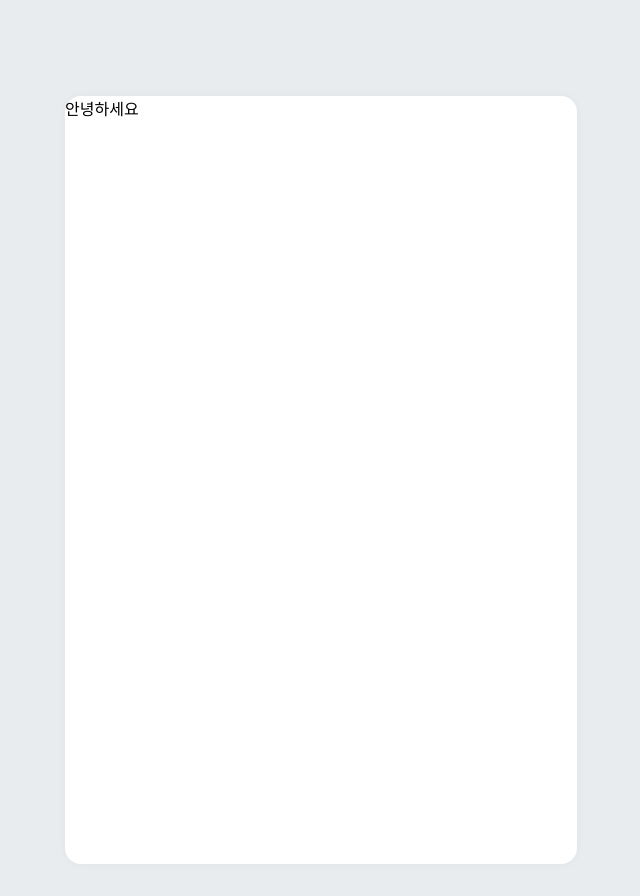
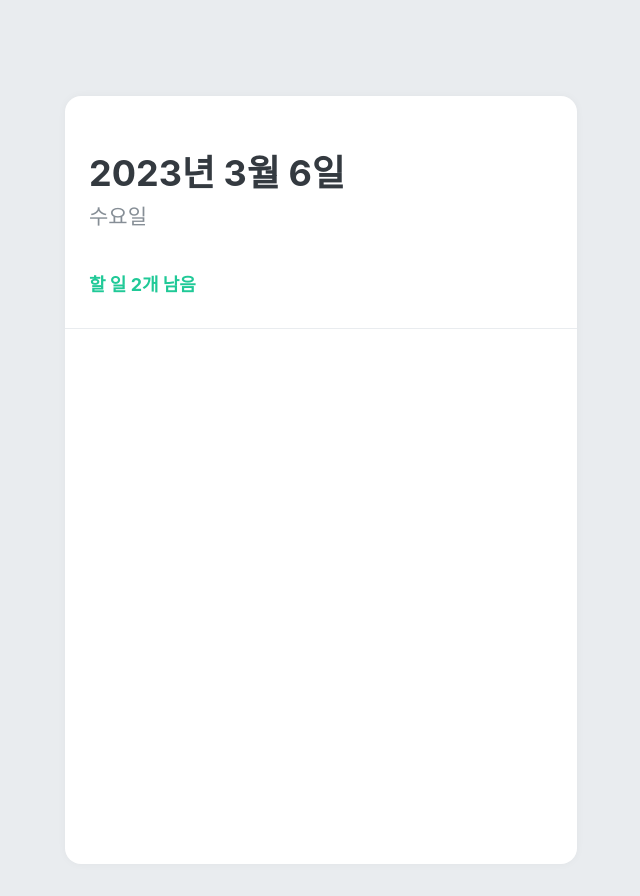
Before and after one commit to suy0ng/mashup-todolist, a React (Create React App) app: page / in a window 1280 px wide. Shown: the whole page, without its empty margins (319-959 px from the left). Built offline with nearby package versions, Linux system fonts and the light colour scheme.

Commit message:
add TodoHead

```diff
--- a/src/App.js
+++ b/src/App.js
@@ -2,6 +2,7 @@
 import "./App.css";
 import { createGlobalStyle } from "styled-components";
 import TodoTemplate from "./components/TodoTemplate";
+import TodoHead from "./components/TodoHead";
 
 function App() {
   const GlobalStyle = createGlobalStyle`
@@ -11,7 +12,9 @@
   return (
     <>
       <GlobalStyle />
-      <TodoTemplate>안녕하세요</TodoTemplate>
+      <TodoTemplate>
+        <TodoHead />
+      </TodoTemplate>
     </>
   );
 }
--- a/src/components/TodoHead.jsx
+++ b/src/components/TodoHead.jsx
@@ -1,10 +1,34 @@
 import React from 'react';
+import styled from 'styled-components';
 
-function TodoHead(props) {
+const TodoHeadBlock = styled.div`
+    padding: 48px 32px 32px 24px;
+    border-bottom : 1px solid #e9ecef;
+    h1{
+        margin :0;
+        font-size:36px;
+        color: #343a40;
+    }
+    .day{
+        margin-top : 4px;
+        color: #868e96;
+        font-size:21px;
+    }
+    .task-left{
+        color : #20c997;
+        font-size : 18px;
+        margin-top : 40px;
+        font-weight : bold;
+    }
+`;
+
+function TodoHead() {
     return (
-        <div>
-
-        </div>
+        <TodoHeadBlock>
+           <h1>2023년 3월 6일</h1>
+           <div className="day">수요일</div>
+           <div className="task-left">할 일 2개 남음</div>
+        </TodoHeadBlock>
     );
 }
 
```
